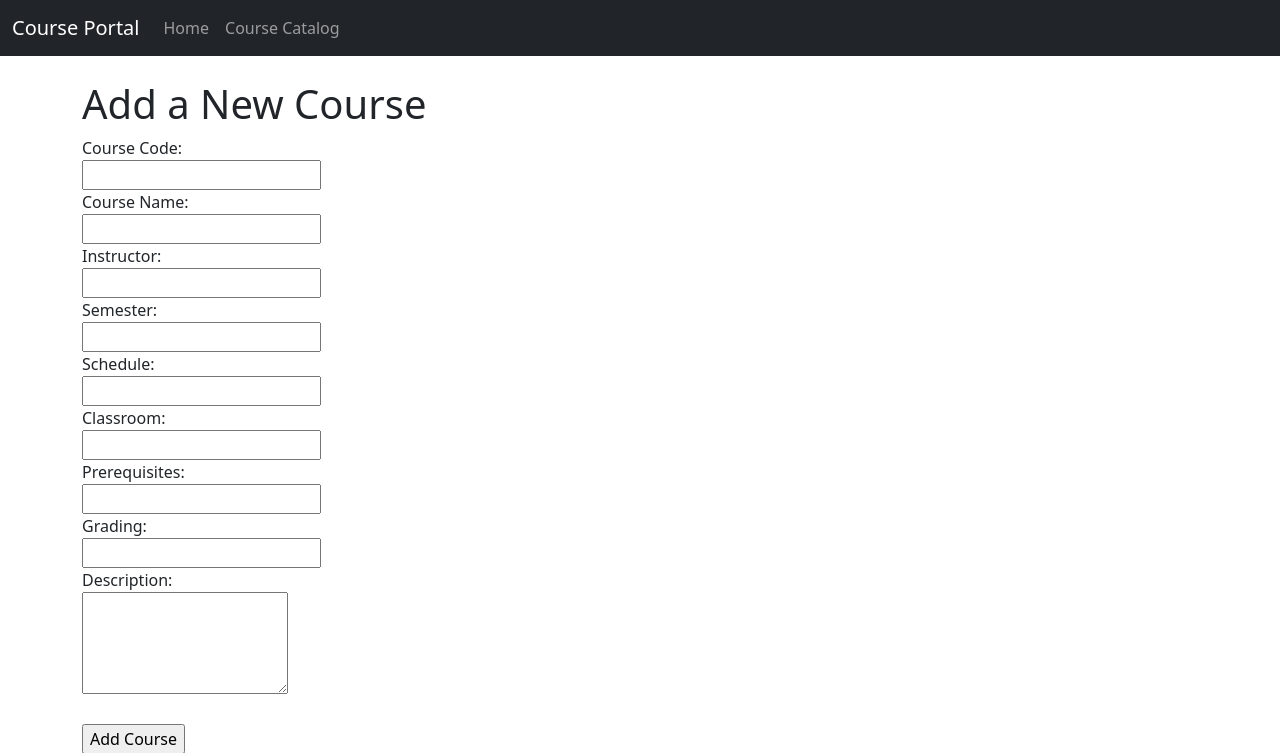
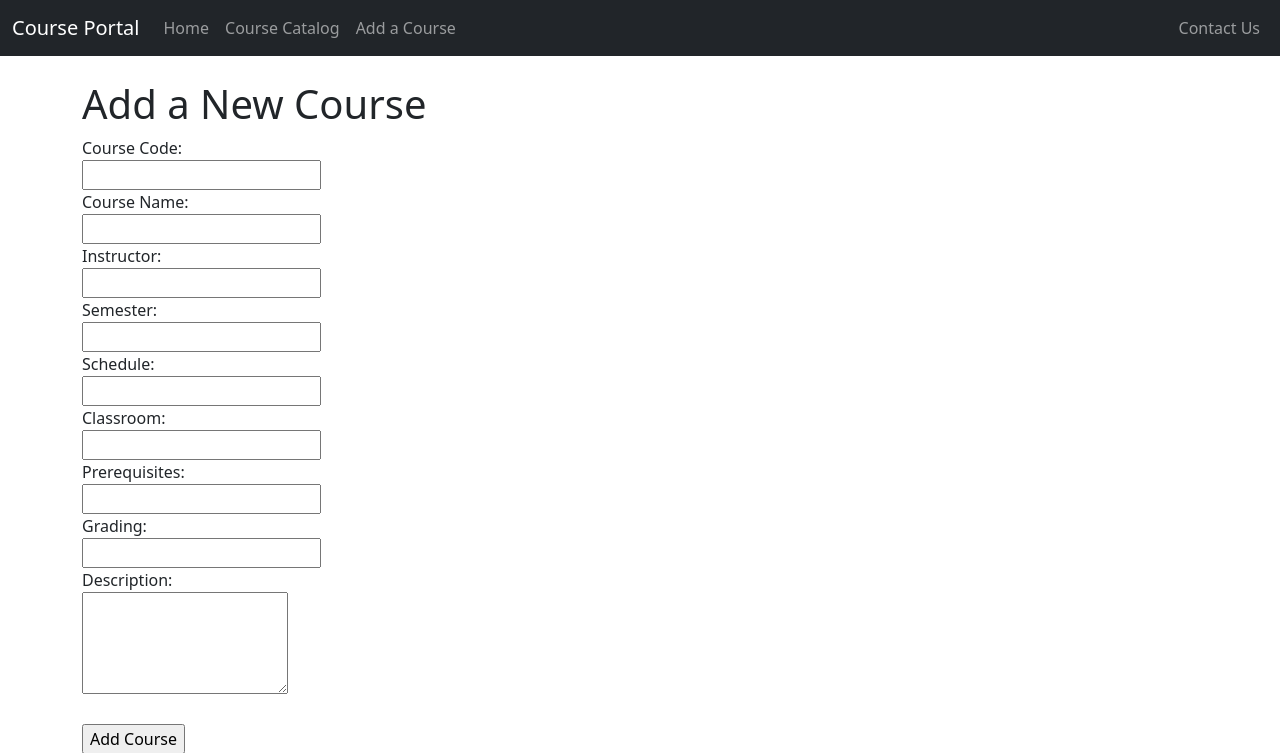
Before and after one commit to HarshilShah1804/CS203_Assignment1, a Flask app: page /add_course in a window 1280 px wide. Shown: the top 753 px of the page. Run offline with Flask 3, Linux system fonts and the light colour scheme; some libraries are stand-ins or nearby versions.

Commit message:
Adding Contact Page and Validation for courses

```diff
--- a/app.py
+++ b/app.py
@@ -43,6 +43,22 @@ def save_courses(data):
     with open(COURSE_FILE, 'w') as file:
         json.dump(courses, file, indent=4)
 
+def validate_course(data):
+    """Validate course data to check if the required fields are empty"""
+    error_fields = ['code', 'name', 'instructor']
+    warning_fields = ['semester', 'schedule', 'classroom', 'prerequisites', 'grading', 'description']
+    for filed in error_fields:
+        if not data[filed].strip():
+            flash(f"Error: '{filed}' field is required!", "error")
+            return False
+    for filed in warning_fields:
+        if data[filed].strip():
+            warning_fields.remove(filed)
+    if warning_fields:
+        warning_fields_str = ', '.join(warning_fields)
+        flash(f"Warning: '{warning_fields_str}' field is empty", "warning")
+        return "warning"
+    return True
 
 # Routes
 @app.route('/')
@@ -70,6 +86,8 @@ def add_course():
             'grading': request.form['grading'],
             'description': request.form['description']
         }
+        if (validate_course(course) == False):
+            return render_template('add_course.html', course=course)
         save_courses(course)
         flash(f"Course '{course['name']}' added successfully!", "success")
         return redirect(url_for('course_catalog'))
@@ -85,6 +103,9 @@ def course_details(code):
         return redirect(url_for('course_catalog'))
     return render_template('course_details.html', course=course)
 
+@app.route('/contact')
+def contact():
+    return render_template('contact.html')
 
 @app.route("/manual-trace")
 def manual_trace():
--- a/templates/base.html
+++ b/templates/base.html
@@ -21,9 +21,16 @@
                     <li class="nav-item">
                         <a class="nav-link" href="{{ url_for('course_catalog') }}">Course Catalog</a>
                     </li>
-                    <!-- <li class="nav-item">
+                    <li class="nav-item">
                         <a class="nav-link" href="{{ url_for('add_course') }}">Add a Course</a>
-                    </li> -->
+                    </li>
+                </ul>
+            </div>
+            <div class="collapse navbar-collapse justify-content-end" id="navbarNav">
+                <ul class="navbar-nav">
+                    <li class="nav-item">
+                        <a class="nav-link" href="{{ url_for('contact') }}">Contact Us</a>
+                    </li>
                 </ul>
             </div>
         </div>
@@ -33,7 +40,8 @@
         {% with messages = get_flashed_messages(with_categories=True) %}
           {% if messages %}
             {% for category, message in messages %}
-              <div class="alert alert-{{ 'success' if category == 'success' else 'danger' }}" role="alert">
+              <div class="alert alert-{{ 'success' if category == 'success' else 'warning' if category == 'warning' else 'danger'
+            }}" role="alert">
                 {{ message }}
               </div>
             {% endfor %}
--- a/templates/index.html
+++ b/templates/index.html
@@ -12,9 +12,9 @@
         <li class="list-group-item">
             <strong>Course Catalog:</strong> Browse a complete list of available courses, organized for easy navigation.
         </li>
-        <!-- <li class="list-group-item">
+        <li class="list-group-item">
             <strong>Add a Course:</strong> Easily add new courses to the catalog, expanding the information available to students.
-        </li> -->
+        </li>
         <li class="list-group-item">
             <strong>Course Details:</strong> View in-depth information for each course, including instructor names, semester offerings, detailed course content, prerequisites, grading components, and links to external resources.
         </li>
```
